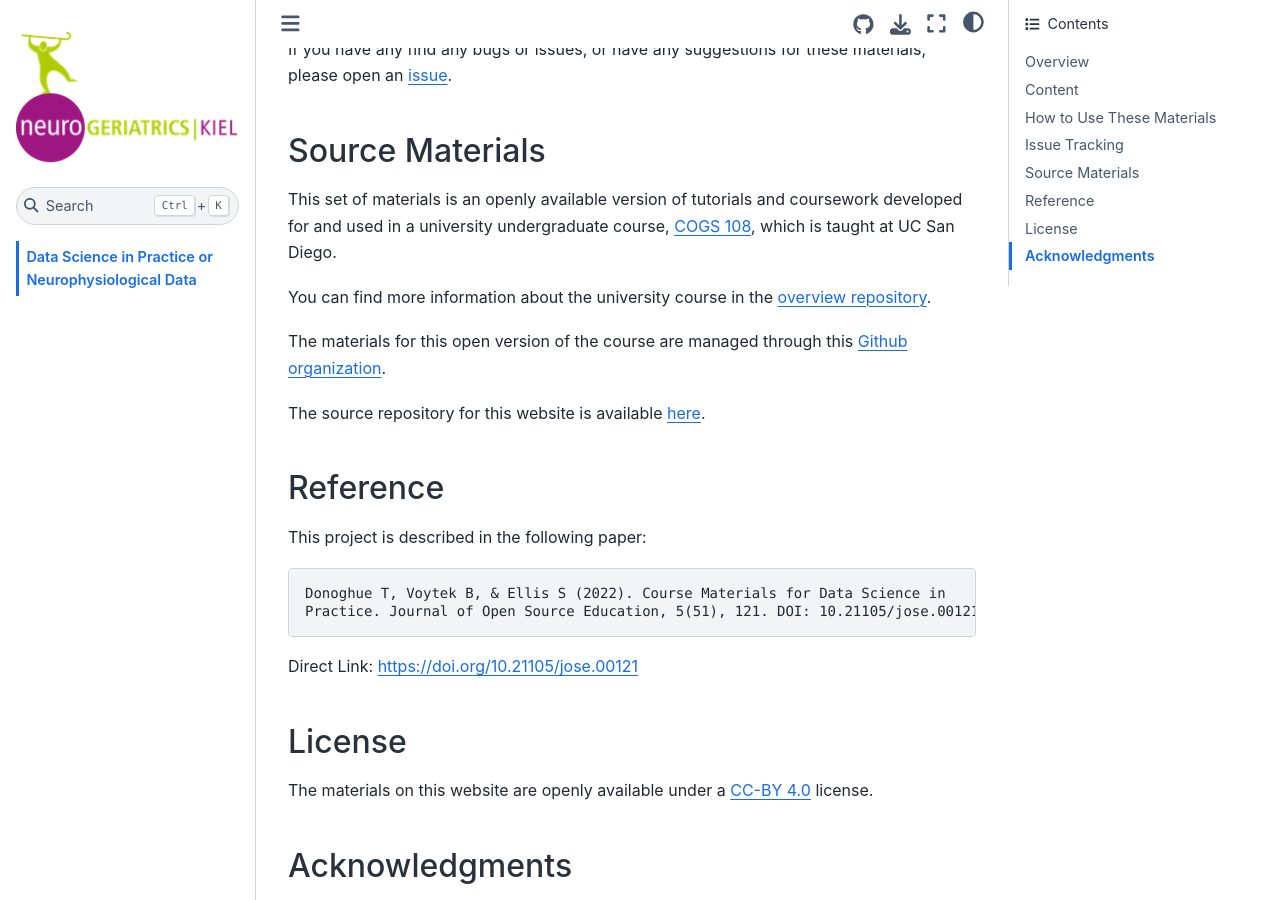
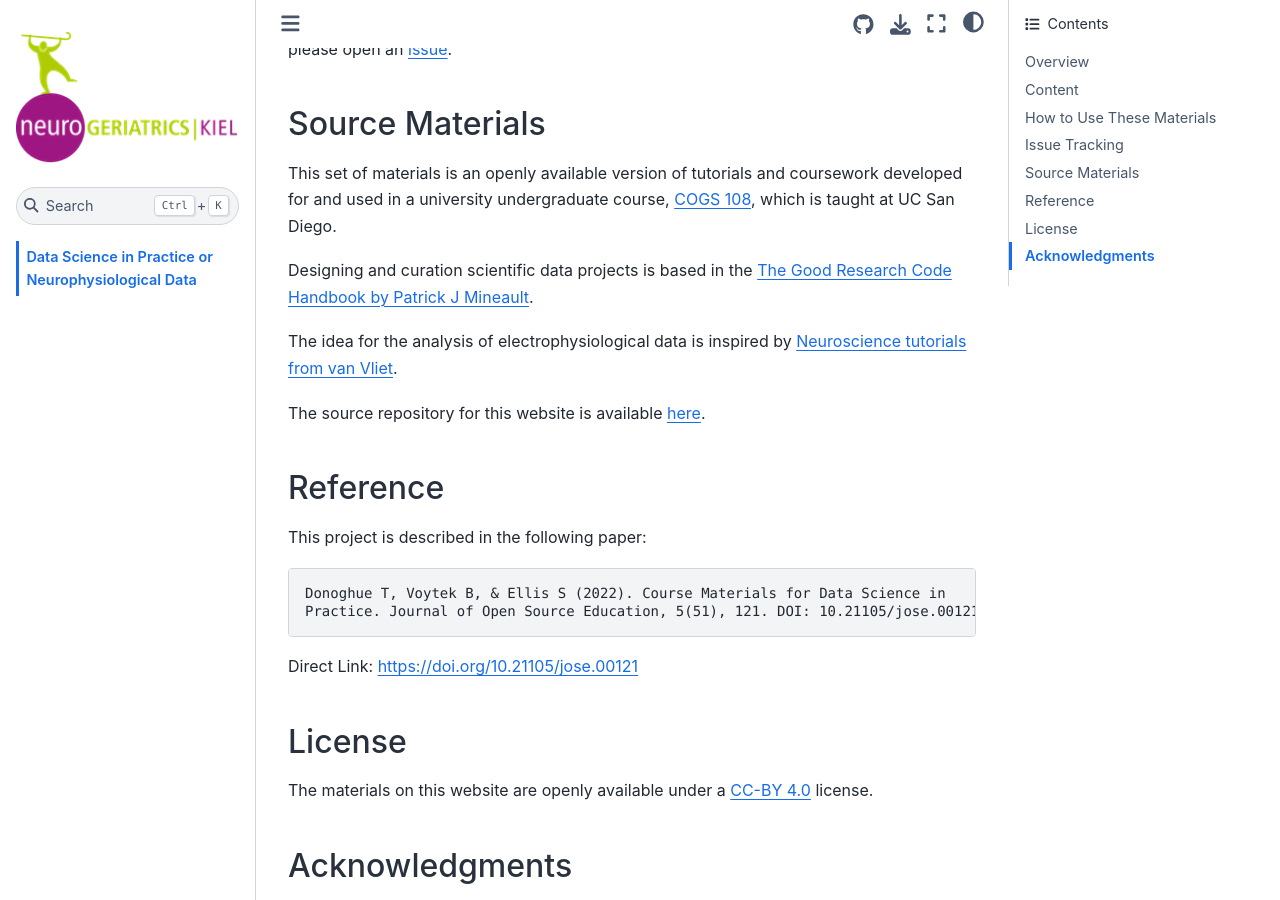
Before and after one commit to EEGLabUKSH/datascience_in_practice, a Jupyter Book: the page built from intro.md, in a window 1280 px wide and 900 px high, scrolled down 1136 px. Built offline with Jupyter Book 1.0.4 settings and Sphinx 7.4.7 and the Sphinx Book theme 1.1.4, drawn with Linux system fonts in a browser that asks for light colours; pages that are not in the unit, such as notebooks, are missing from menus; some of the changed text lies outside the part shown.

```diff
--- a/intro.md
+++ b/intro.md
@@ -1,7 +1,6 @@
 # Data Science in Practice or Neurophysiological Data
 
 Data Science in Practice for Neurophysiological data is an open set of materials for learning introductory data science for [**psyM1**](https://www.studium.uni-kiel.de/de/studienangebot/studienfaecher/psychologie-ma).
-This website is a closely related to the public version of the Data Science in Practice course, taught as [COGS 108](https://github.com/COGS108/) at UC San Diego.
 
 ## Overview
 
@@ -39,11 +38,9 @@
 [COGS 108](https://github.com/COGS108/),
 which is taught at UC San Diego.
 
-You can find more information about the university course in the
-[overview repository](https://github.com/COGS108/Overview/).
+Designing and curation scientific data projects is based in the [The Good Research Code Handbook by Patrick J Mineault](https://dx.doi.org/10.5281/zenodo.5796873).
 
-The materials for this open version of the course are managed through this
-[Github organization](https://github.com/DataScienceInPractice/).
+The idea for the analysis of electrophysiological data is inspired by [Neuroscience tutorials from van Vliet](https://github.com/wmvanvliet/neuroscience_tutorials).
 
 The source repository for this website is available [here](https://github.com/DataScienceInPractice/Site).
 
```
